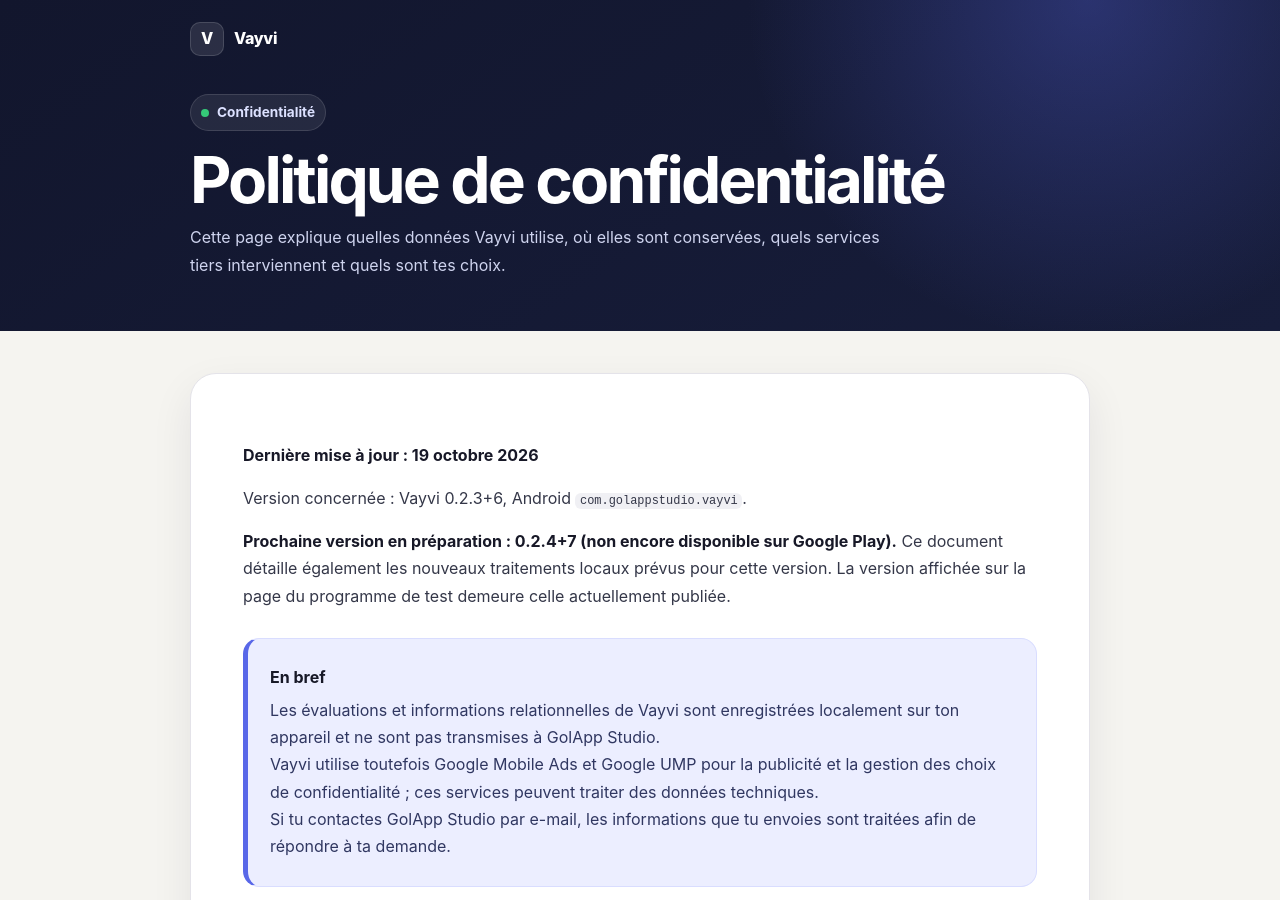
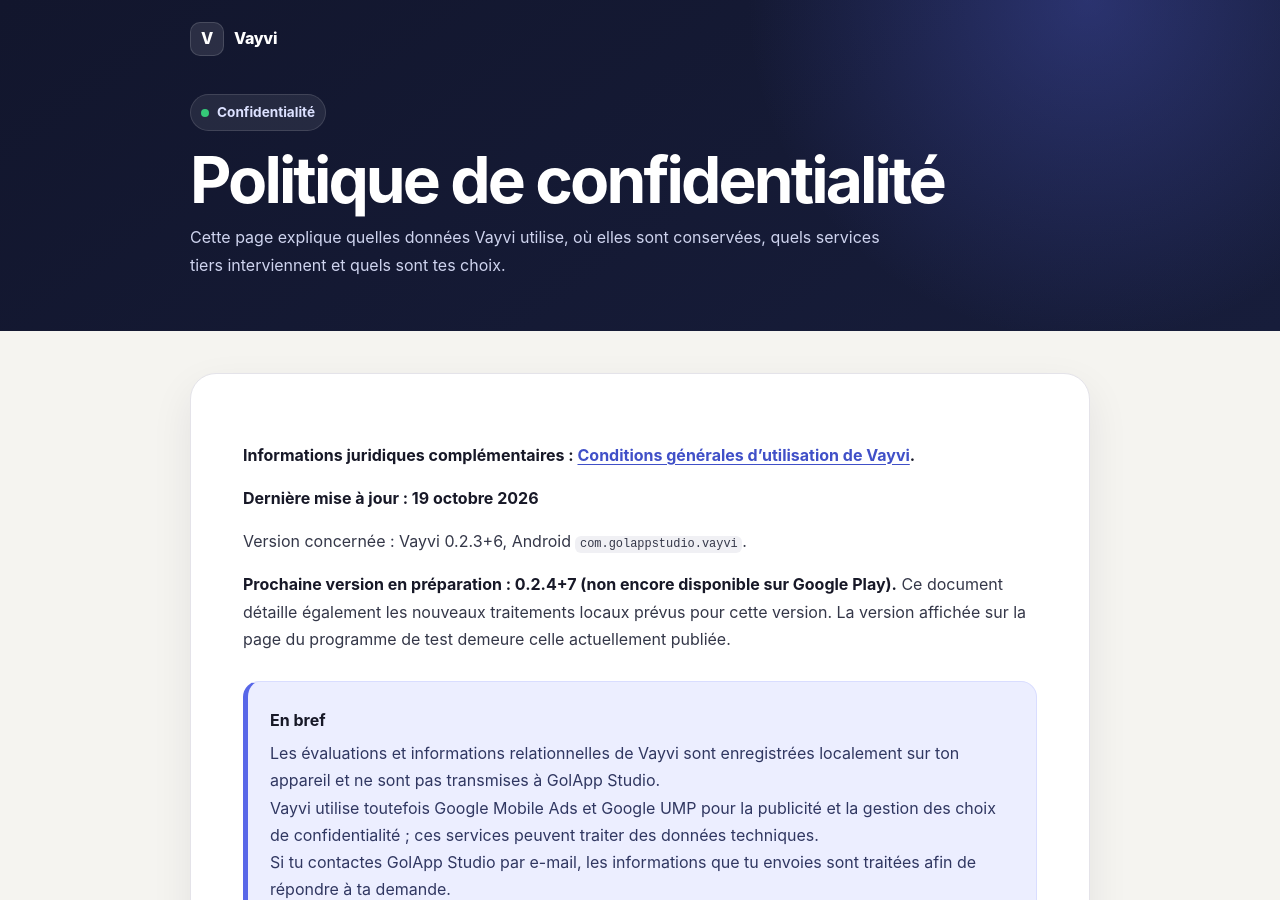
Before and after one commit to ShamsGolap/vayvi-privacy, a Jekyll site: the page built from index.md, in a window 1280 px wide and 900 px high. Built offline with Jekyll 4.4.1, drawn with Linux system fonts in a browser that asks for light colours.

Commit message:
docs(legal): link Vayvi terms from public privacy page

```diff
--- a/index.md
+++ b/index.md
@@ -5,6 +5,8 @@ description: Politique de confidentialité de l'application Android Vayvi publi
 ---
 
 # Politique de confidentialité de Vayvi
+
+**Informations juridiques complémentaires : [Conditions générales d’utilisation de Vayvi](./cgu.html).**
 
 **Dernière mise à jour : 19 octobre 2026**
 
```
